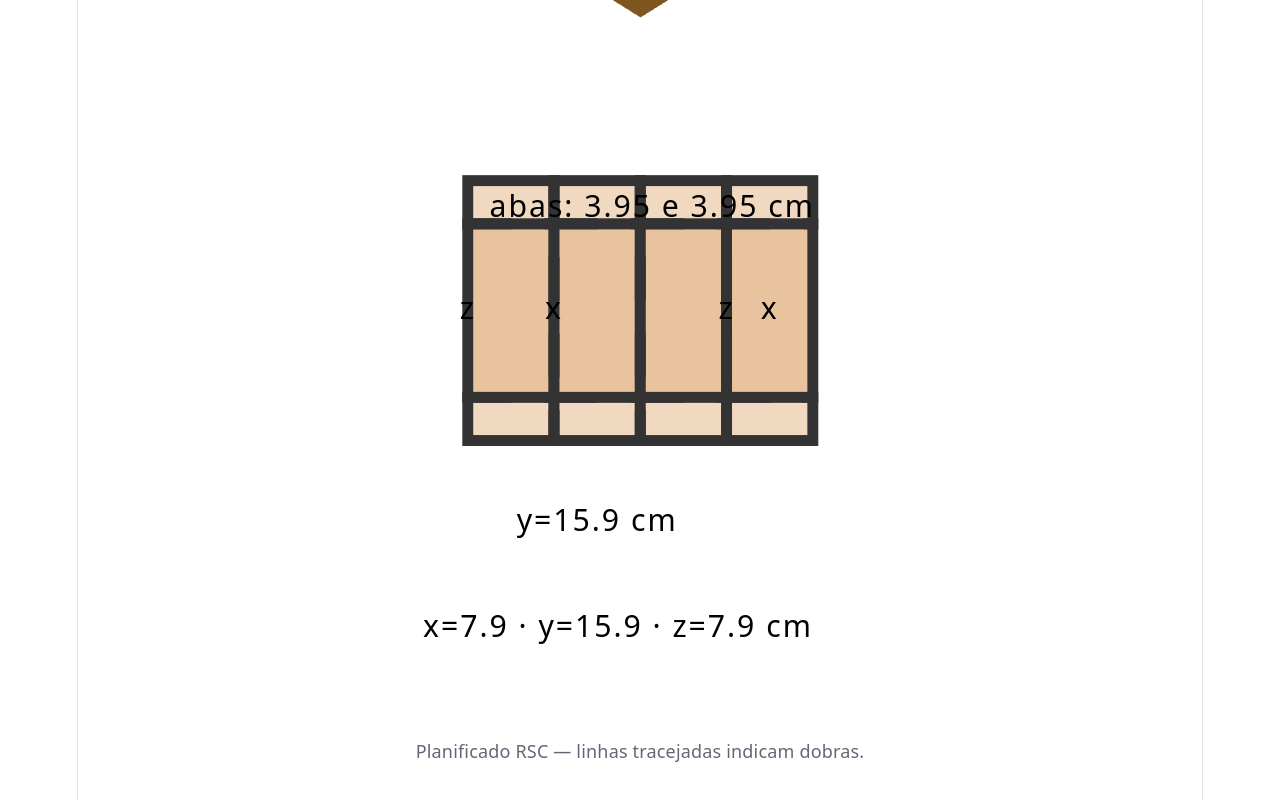
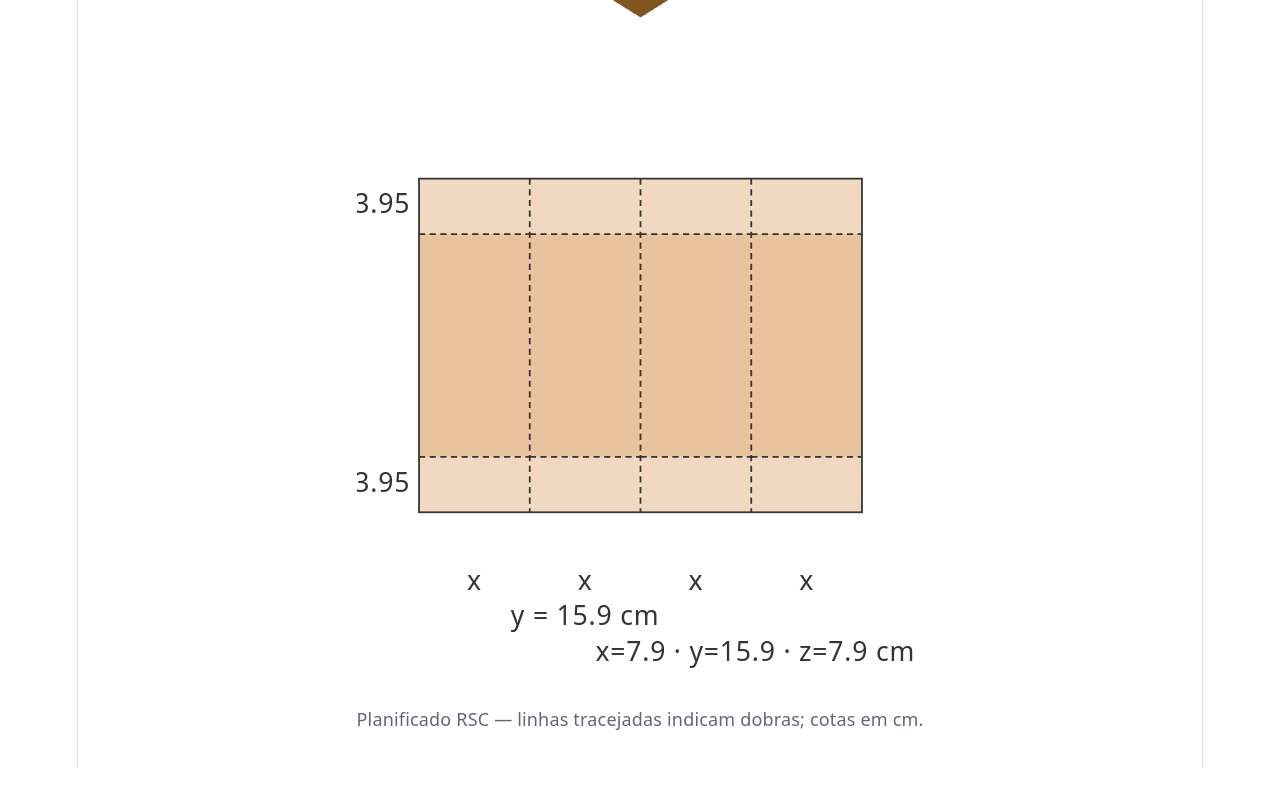
Before and after one commit to LucasG011/OptiBox, a React (Vite) app: page / in a window 1280 px wide. Shown: the part 758-1558 px from the top of the page. After the commit the page ends 1526 px from the top, so only its background shows below. Built offline with nearby package versions, Linux system fonts and the light colour scheme.

Commit message:
fix: flat pattern rendering (normalized viewBox, visible folds, outside dims)

```diff
--- a/src/components/FlatPattern.tsx
+++ b/src/components/FlatPattern.tsx
@@ -1,51 +1,56 @@
 import type { SolveResult } from '../lib/solver'
 
-// Net RSC: corpo = 4 painéis [z, x, z, x] de altura y, abas (largura dos painéis,
-// profundidade x/2) no topo e na base; dobras tracejadas; cotas em cm.
+// Net RSC: corpo = 4 painéis [z, x, z, x] de altura y; abas de profundidade x/2 (nos
+// painéis z) e z/2 (nos painéis x) no topo e na base. Desenho normalizado (maior lado = 100)
+// para que traços, tracejados e fontes tenham espessura constante em qualquer escala.
 export function FlatPattern({ result }: { result: SolveResult }) {
   const { x, y, z } = result
   const panels = [z, x, z, x]
   const W = panels.reduce((a, b) => a + b, 0)
-  const H = y + Math.max(x, z)
-  const pad = Math.max(W, H) * 0.15
-  const vb = `${-pad} ${-pad} ${W + 2 * pad} ${H + 2 * pad + 18}`
-  const stroke = '#333'
+  const flapMax = Math.max(x, z) / 2
+  const H = y + 2 * flapMax
+  const s = 100 / Math.max(W, H)
+  const pad = 14
+  const vb = `${-pad} ${-pad} ${100 + 2 * pad} ${H * s + 2 * pad + 16}`
+  const fill = '#e8c39e'
+  const fillFlap = '#f0d9c0'
 
   let cx = 0
-  const panelRects = panels.map((w, i) => {
-    const isZ = i % 2 === 0 // painéis z: abas de profundidade x/2; painéis x: z/2
-    const fd = isZ ? x / 2 : z / 2
-    const el = (
-      <g key={i}>
-        <rect x={cx} y={0} width={w} height={y} fill="#e8c39e" stroke={stroke} />
-        <rect x={cx} y={-fd} width={w} height={fd} fill="#f0d9c0" stroke={stroke} />
-        <rect x={cx} y={y} width={w} height={fd} fill="#f0d9c0" stroke={stroke} />
-        {/* dobras */}
-        <line x1={cx} y1={0} x2={cx + w} y2={0} stroke={stroke} strokeDasharray="4 3" />
-        <line x1={cx} y1={y} x2={cx + w} y2={y} stroke={stroke} strokeDasharray="4 3" />
-        {i > 0 && <line x1={cx} y1={-Math.max(x, z) / 2} x2={cx} y2={y + Math.max(x, z) / 2} stroke={stroke} strokeDasharray="4 3" />}
-      </g>
-    )
+  const shapes: React.ReactNode[] = []
+  const folds: React.ReactNode[] = []
+  const dims: React.ReactNode[] = []
+  panels.forEach((w, i) => {
+    const fd = i % 2 === 0 ? x / 2 : z / 2
+    shapes.push(<rect key={`b${i}`} x={cx} y={0} width={w} height={y} fill={fill} />)
+    shapes.push(<rect key={`t${i}`} x={cx} y={-fd} width={w} height={fd} fill={fillFlap} />)
+    shapes.push(<rect key={`bo${i}`} x={cx} y={y} width={w} height={fd} fill={fillFlap} />)
+    folds.push(<line key={`f${i}t`} x1={cx} y1={0} x2={cx + w} y2={0} />)
+    folds.push(<line key={`f${i}b`} x1={cx} y1={y} x2={cx + w} y2={y} />)
+    if (i > 0) folds.push(<line key={`v${i}`} x1={cx} y1={-flapMax} x2={cx} y2={y + flapMax} />)
+    dims.push(<text key={`d${i}`} x={(cx + w / 2) * s} y={H * s + 5} textAnchor="middle">{w === x ? 'x' : 'z'}</text>)
     cx += w
-    return el
   })
 
   return (
     <figure>
       <svg viewBox={vb} width="100%" role="img" aria-label="Planificado da caixa">
-        {panelRects}
-        {/* cotas */}
-        <text x={0} y={y / 2} fontSize={Math.min(z, y) * 0.35} textAnchor="middle" dominantBaseline="middle">z</text>
-        <text x={z} y={y / 2} fontSize={Math.min(x, y) * 0.35} textAnchor="middle" dominantBaseline="middle">x</text>
-        <text x={2 * z + x} y={y / 2} fontSize={Math.min(z, y) * 0.35} textAnchor="middle" dominantBaseline="middle">z</text>
-        <text x={W - x / 2} y={y / 2} fontSize={Math.min(x, y) * 0.35} textAnchor="middle" dominantBaseline="middle">x</text>
-        <text x={z + x / 2} y={H + 2} fontSize={Math.min(x, y) * 0.35} textAnchor="middle" dominantBaseline="hanging">y={y} cm</text>
-        <text x={2} y={-Math.max(x, z) / 2 + 1} fontSize={Math.min(x, y) * 0.35} dominantBaseline="hanging">abas: {x / 2} e {z / 2} cm</text>
-        <text x={W} y={H + 14} fontSize={Math.min(x, y) * 0.35} textAnchor="end">
-          x={x} · y={y} · z={z} cm
-        </text>
+        <g transform={`scale(${s})`}>
+          {shapes}
+          <rect x={0} y={-flapMax} width={W} height={y + 2 * flapMax} fill="none" stroke="#333" strokeWidth={0.4 / s} />
+          <g stroke="#333" strokeWidth={0.4 / s} strokeDasharray={`${1.4 / s} ${1 / s}`}>
+            {folds}
+          </g>
+        </g>
+        {/* cotas de profundidade de aba (lado esquerdo) */}
+        <g fontSize="6" fill="#333">
+          <text x={-2} y={(-x / 4) * s} textAnchor="end" dominantBaseline="middle">{x / 2}</text>
+          <text x={-2} y={(y + z / 4) * s} textAnchor="end" dominantBaseline="middle">{z / 2}</text>
+          {dims}
+          <text x={(z + x / 2) * s} y={H * s + 13} textAnchor="middle">y = {y} cm</text>
+          <text x={100 + pad - 2} y={H * s + 21} textAnchor="end">x={x} · y={y} · z={z} cm</text>
+        </g>
       </svg>
-      <figcaption>Planificado RSC — linhas tracejadas indicam dobras.</figcaption>
+      <figcaption>Planificado RSC — linhas tracejadas indicam dobras; cotas em cm.</figcaption>
     </figure>
   )
 }
```
Also changed, not shown: .superpowers/sdd/2026-11-11-optibox/progress.md (deleted).
